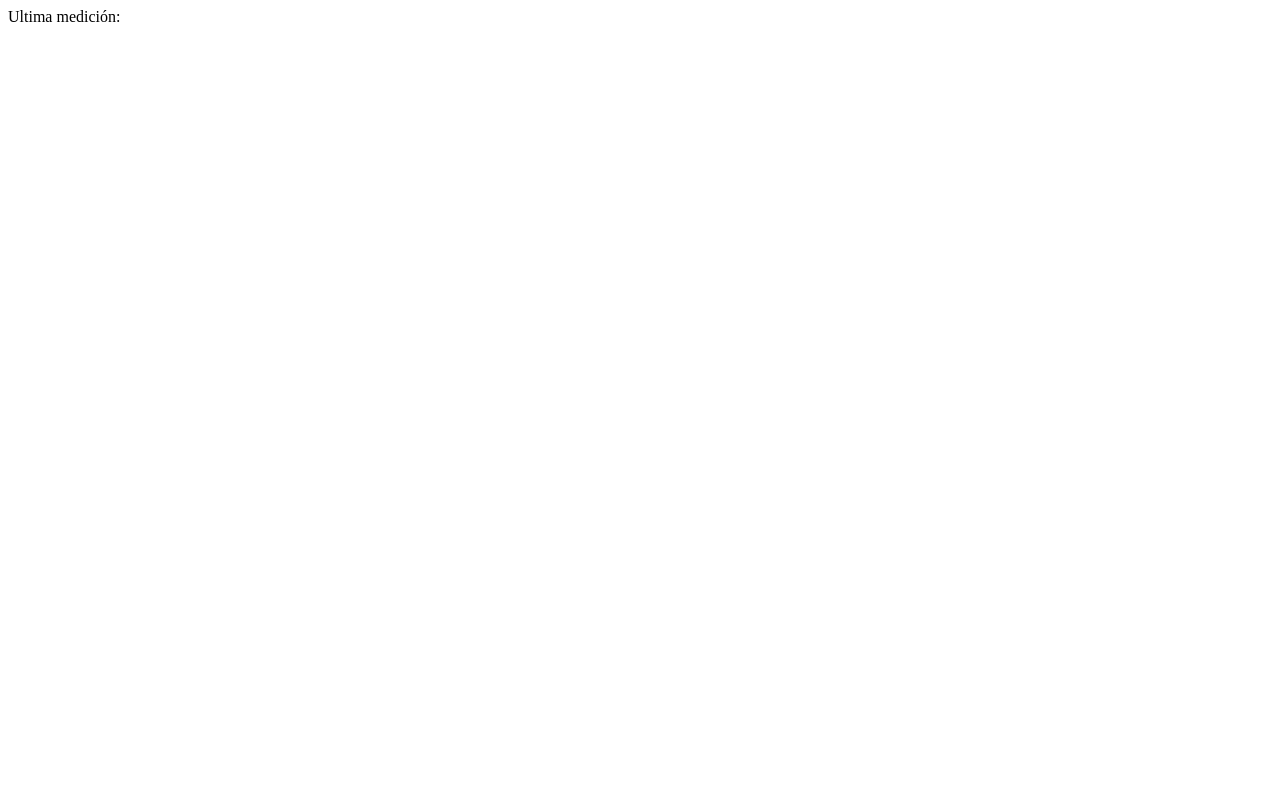
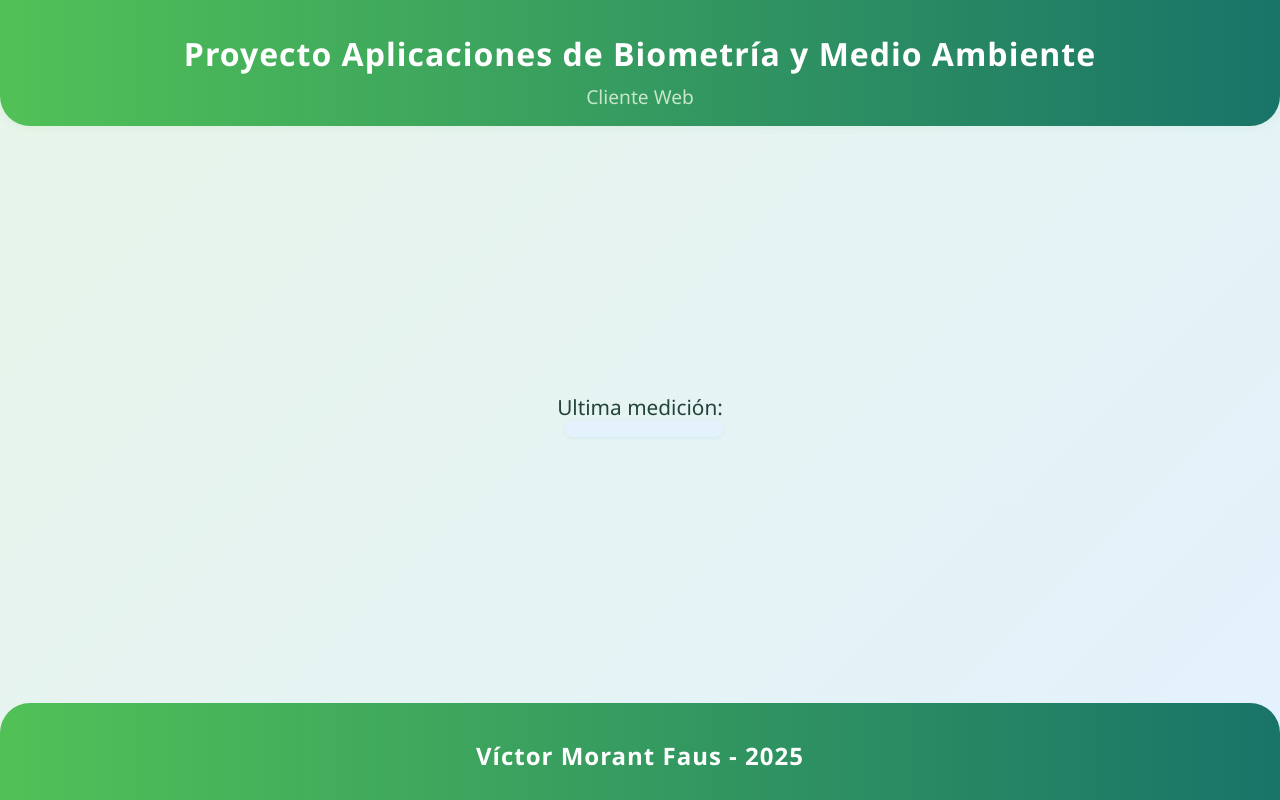
Before and after one commit to victormnt37/Proyecto-Biometria, a plain HTML site: page src/cliente/index.html in a window 1280 px wide. Drawn offline with Linux system fonts and the light colour scheme; no server answers.

Commit message:
feat: styles and shape for web client

```diff
--- a/src/cliente/index.html
+++ b/src/cliente/index.html
@@ -8,6 +8,13 @@
         <script src="main.js" type="module"></script>
     </head>
     <body>
+        <header>
+            <h1>Proyecto Aplicaciones de Biometría y Medio Ambiente</h1>
+            <h2>Cliente Web</h2>
+        </header>
         <main>Ultima medición: <span id="med"></span></main>
+        <footer>
+            <h2>Víctor Morant Faus - 2025</h2>
+        </footer>
     </body>
 </html>
--- a/src/cliente/styles.css
+++ b/src/cliente/styles.css
@@ -0,0 +1,69 @@
+body {
+    margin: 0;
+    padding: 0;
+    font-family: 'Segoe UI', Arial, sans-serif;
+    background: linear-gradient(135deg, #e8f5e9 0%, #e3f2fd 100%);
+    color: #23443b;
+    min-height: 100vh;
+    display: flex;
+    flex-direction: column;
+}
+
+header {
+    background: linear-gradient(90deg, #51c157, #197468);
+    color: #fff;
+    padding: 2rem 1rem 1rem 1rem;
+    text-align: center;
+    border-bottom-left-radius: 30px;
+    border-bottom-right-radius: 30px;
+    box-shadow: 0 2px 8px rgba(67, 160, 71, 0.08);
+}
+
+header h1 {
+    margin: 0 0 0.5rem 0;
+    font-size: 2rem;
+    letter-spacing: 1px;
+}
+
+header h2 {
+    margin: 0;
+    font-weight: 400;
+    font-size: 1.2rem;
+    color: #c8e6c9;
+}
+
+main {
+    flex: 1;
+    display: flex;
+    flex-direction: column;
+    align-items: center;
+    justify-content: center;
+    font-size: 1.3rem;
+    margin-top: 2rem;
+}
+
+#med {
+    display: inline-block;
+    margin-left: 0.5rem;
+    padding: 0.5rem 1.2rem;
+    background: #e3f2fd;
+    color: #1565c0;
+    border-radius: 1.5rem;
+    font-size: 1.5rem;
+    font-weight: bold;
+    box-shadow: 0 1px 4px rgba(21, 101, 192, 0.07);
+    min-width: 120px;
+    text-align: center;
+}
+
+footer {
+    background: linear-gradient(90deg, #51c157, #197468);;
+    color: #fff;
+    text-align: center;
+    padding: 1rem 0 0.5rem 0;
+    border-top-left-radius: 30px;
+    border-top-right-radius: 30px;
+    font-size: 1rem;
+    letter-spacing: 1px;
+    margin-top: 2rem;
+}
```
